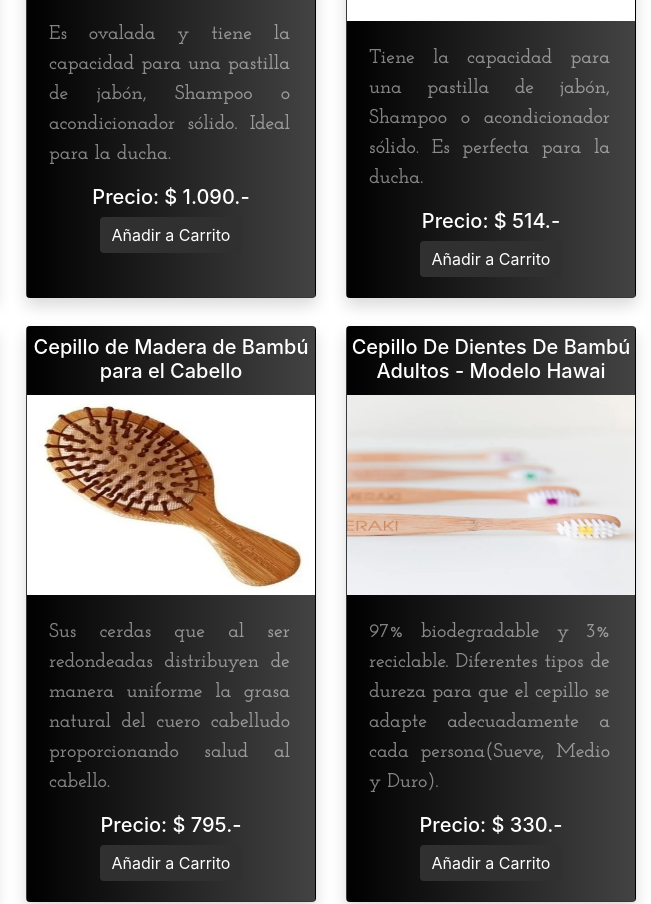
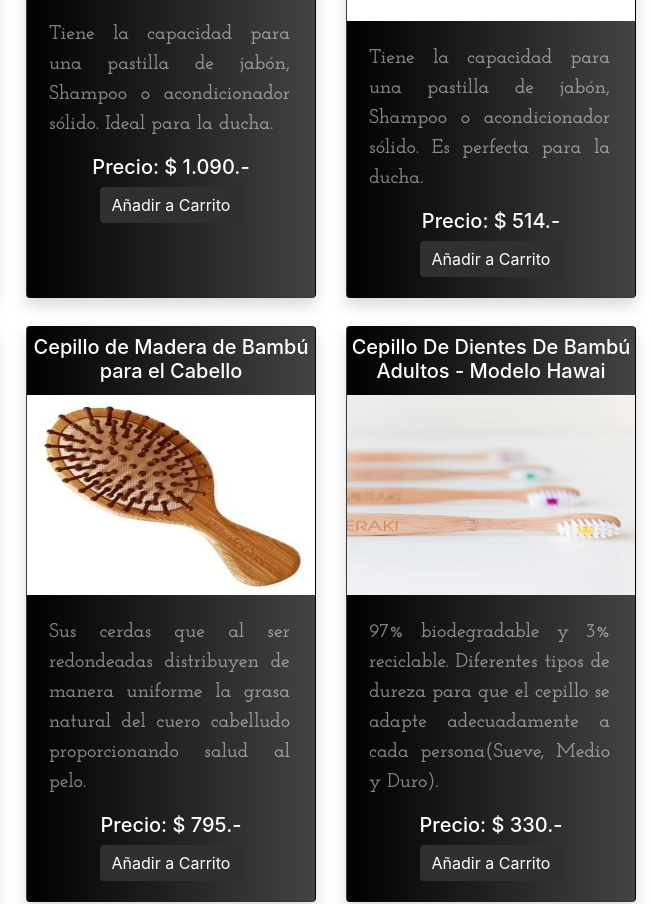
Before and after one commit to Miru760424/VeganSaludable_Final, a website: page Páginas/Accesorios.html in a window 1280 px wide. Shown: the part 390-1294 px from the top of the page, 629-1280 px from the left. Drawn offline with nearby package versions, Linux system fonts and the light colour scheme; a web font is replaced by a local one.

Commit message:
Adecuación del texto a la página Accesorios

```diff
--- a/Páginas/Accesorios.html
+++ b/Páginas/Accesorios.html
@@ -98,7 +98,7 @@
               <h5 class="card-title pt-2 text-center text-white">Jabonera de Cerámica Nube</h5>
               <img class="bd-placeholder-img bd-placeholder-img-lg feattrette-image img-fluid mx-auto" src="../Imagenes/jaboneranube.png" alt="Jabonera Nube">
               <div class="card-body">
-                <p class="card-text text-white-50 description text-justify">Es ovalada y tiene la capacidad para una pastilla de jabón, Shampoo o acondicionador sólido. Ideal para la ducha.</p>
+                <p class="card-text text-white-50 description text-justify">Tiene la capacidad para una pastilla de jabón, Shampoo o acondicionador sólido. Ideal para la ducha.</p>
                 <h5 class="text-white text-center">Precio: <span class="precio">$ 1.090.-</span></h5>
                 <div class="d-grid gap-2 text-center">
                   <button  class="btn btn-primary button">Añadir a Carrito</button>
@@ -150,7 +150,7 @@
               <h5 class="card-title pt-2 text-center text-white">Cepillo de Madera de Bambú para el Cabello</h5>
               <img class="bd-placeholder-img bd-placeholder-img-lg feattrette-image img-fluid mx-auto" src="../Imagenes/cepillobambu.jpg" alt="Cepillo de Bambú">
               <div class="card-body">
-                <p class="card-text text-white-50 description text-justify">Sus cerdas que al ser redondeadas distribuyen de manera uniforme la grasa natural del cuero cabelludo proporcionando salud al cabello. </p>
+                <p class="card-text text-white-50 description text-justify">Sus cerdas que al ser redondeadas distribuyen de manera uniforme la grasa natural del cuero cabelludo proporcionando salud al pelo. </p>
                 <h5 class="text-white text-center">Precio: <span class="precio">$ 795.-</span></h5>
                 <div class="d-grid gap-2 text-center">
                   <button  class="btn btn-primary button">Añadir a Carrito</button>
```
